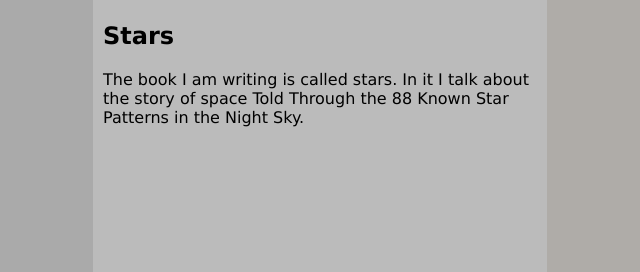
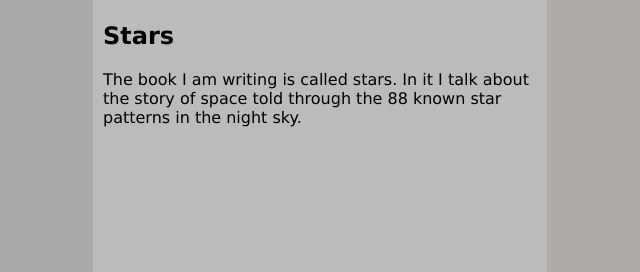
Before and after one commit to splashwentz/cis162, a plain HTML site: page stars.html in a window 1280 px wide. Shown: the part 177-449 px from the top of the page, 547-1187 px from the left. Drawn offline with Linux system fonts and the light colour scheme.

Commit message:
Update stars.html

```diff
--- a/stars.html
+++ b/stars.html
@@ -69,7 +69,7 @@ li a:hover {
       <div class="column" style="background-color:#bbb;">
         <h2>Stars</h2>
         <p>The book I am writing is called stars. In it I talk about the story
-          of space Told Through the 88 Known Star Patterns in the Night Sky.</p>
+          of space told through the 88 known star patterns in the night sky.</p>
       </div>
     </div>
 
```
